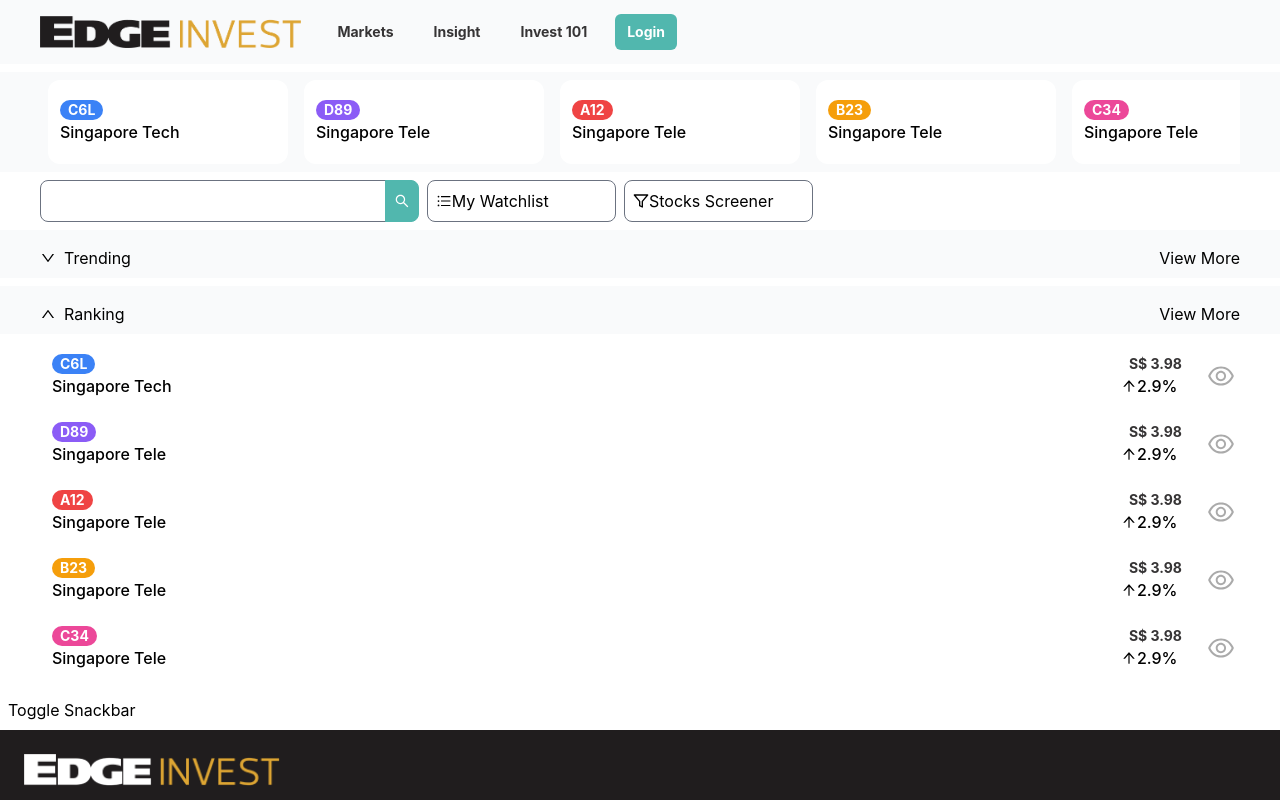
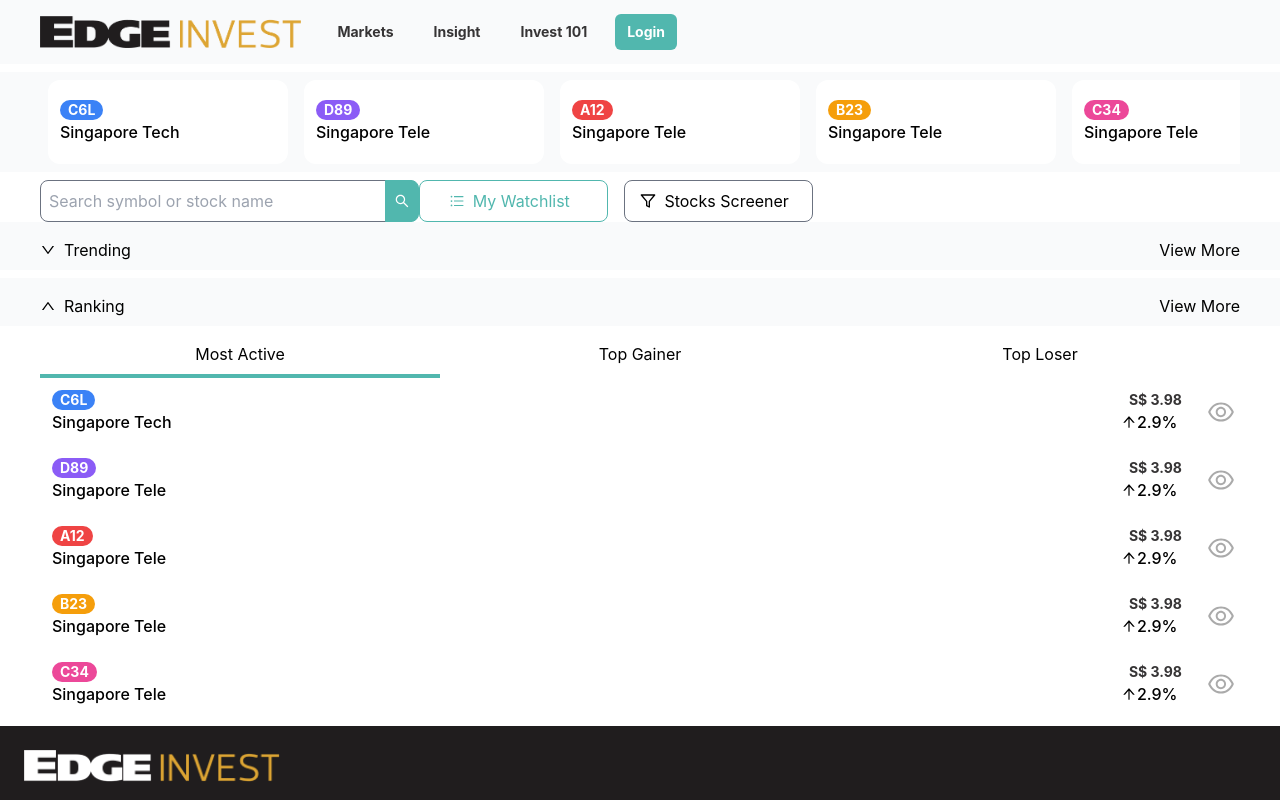
Before and after one commit to hilalarsa/testing-repo, a Next.js app: page / in a window 1280 px wide. Both pictures are taken after a click on the button "Ranking". Shown: the top 800 px of the page. Built offline with nearby package versions, Linux system fonts and the light colour scheme.

Commit message:
Add Ranking stock list, update and search input button styling

```diff
--- a/components/elements/Button/Button.js
+++ b/components/elements/Button/Button.js
@@ -15,7 +15,7 @@
     >
         <div className={`items-center ${textClassName}`}>
             {withIcon && iconLeft != "" && <div>{iconLeft}</div>}
-            <div>{text}</div>
+            <div className="px-2">{text}</div>
             {withIcon && iconRight != "" && <div>{iconRight}</div>}
         </div>
         {children}
@@ -30,8 +30,8 @@
   handleChange: PropTypes.func,
   handleClick: PropTypes.func,
   icon: PropTypes.string,
-  iconLeft: PropTypes.string, // icon for button on left side
-  iconRight: PropTypes.string, // icon for button on left side
+  iconLeft: PropTypes.elementType, // icon for button on left side
+  iconRight: PropTypes.elementType, // icon for button on left side
   initialValue: PropTypes.string, // button click initial value
   text: PropTypes.string, // text inside button
   textClassName: PropTypes.string,
--- a/components/elements/Input/SearchInput.js
+++ b/components/elements/Input/SearchInput.js
@@ -1,4 +1,4 @@
-const SearchInput = ({ handleClick, handleChange, inputClassname = "", inputName = "", text = "", initialValue = "", disabled = false, icon = ""}) => (
+const SearchInput = ({ handleClick, handleChange, inputClassname = "", inputName = "", placeholder = "", initialValue = "", disabled = false, icon = ""}) => (
     <>
     <input
         onClick={e => {
@@ -10,6 +10,7 @@
         name={inputName}
         disabled={disabled}
         value={initialValue}
+        placeholder={placeholder}
         className={"flex-grow border border-gray-500 rounded-lg p-2 " + inputClassname}
         type="text"
     />
--- a/components/elements/Snackbar/Snackbar.js
+++ b/components/elements/Snackbar/Snackbar.js
@@ -27,13 +27,15 @@
             .down{
                 top: -300px;
             }
+            .info{
+                color: #49A456;
+                background-color: #EEF8EF;
+            }
             .snackbar {
                 position: fixed;
                 z-index: 9999;
                 min-width: 250px;
                 font-weight: 500;
-                background-color: #EEF8EF;
-                color: #49A456;
                 text-align: left;
                 border-radius: 8px;
                 padding: 12px;
--- /dev/null
+++ b/components/modules/StockList/RankingStockList.js
@@ -0,0 +1,35 @@
+import React, { useState, useEffect, useRef } from "react";
+
+import ListStockLabel from "../StockLabel/ListStockLabel"
+
+const RankingStockList = ({ stockList }) => {
+
+    const Tab = ["Most Active", "Top Gainer", "Top Loser"]
+    const [currentTabIndex, setCurrentTabIndex] = useState(0)
+    return (
+        <>
+            <div className="flex flex-grow w-full">
+            {Tab.map((item,key) => {
+                return(
+                    <div onClick={()=>setCurrentTabIndex(key)} className={`flex justify-center w-1/3 cursor-pointer px-1 py-2 ${key == currentTabIndex ? "border-b-4 border-turqoise" : ""}`}>{item}</div>
+                )
+            })}
+            </div>
+            <div className="flex flex-col w-full">
+                {stockList.map((item, index) =>
+                    <div key={index} className="flex justify-between items-center cursor-pointer ">
+                        <ListStockLabel
+                            key={index}
+                            handleAddWishlist={console.log("Add to wishlist")}
+                            withIcon iconText={item.id}
+                            iconBgColor={item.color}
+                            text={item.name}
+                        />
+                    </div>
+                )}
+            </div>
+        </>
+    )
+}
+
+export default RankingStockList
--- a/components/modules/StockList/TrendingStockList.js
+++ b/components/modules/StockList/TrendingStockList.js
@@ -1,7 +1,6 @@
 import React, { useState, useEffect, useRef } from "react";
 
 import ListStockLabel from "../StockLabel/ListStockLabel"
-import { AiOutlinePlus } from 'react-icons/ai'
 
 const TrendingStockList = ({ stockList }) => {
 
--- a/pages/index.js
+++ b/pages/index.js
@@ -15,6 +15,7 @@
 import ChartCompare from "../components/modules/ChartCompare/ChartCompare"
 import ScrollStockList from "../components/modules/StockList/ScrollStockList"
 import TrendingStockList from "../components/modules/StockList/TrendingStockList"
+import RankingStockList from "../components/modules/StockList/RankingStockList.js"
 
 import dataLine from "./api/data/line"
 import dataCandle from "./api/data/candle"
@@ -118,26 +119,28 @@
           <div className="w-full md:w-2/3"> {/* left section desktop */}
             <div className="flex flex-col space-y-2 max-w-full">
 
-              <div className="flex justify-between md:justify-start space-x-2">
+              <div className="flex justify-between md:justify-start">
                 <div className="hidden md:flex md:flex-grow w-full md:w-1/2"> {/**  hidden on mobile */}
                   <SearchInput
                     text={"Stocks Screener"}
+                    placeholder={"Search symbol or stock name"}
                     icon={<AiOutlineSearch color="white" />}
                   />
                 </div>
-                <div className="flex-grow w-full md:w-1/4">
+                <div className="w-full md:w-1/4">
                   <Button
-                    buttonClassName={"w-full border border-gray-500"}
-                    textClassName="flex justify-start"
+                    buttonClassName={"w-full border border-turqoise-110"}
+                    textClassName="flex flex-grow justify-center text-turqoise-110"
                     text={"My Watchlist"}
                     withIcon
                     iconLeft={<AiOutlineUnorderedList />}>
                   </Button>
                 </div>
-                <div className="flex-grow w-full md:w-1/4">
+                <div className="mx-2"></div>
+                <div className="w-full md:w-1/4">
                   <Button
                     buttonClassName={"w-full border border-gray-500"}
-                    textClassName="flex justify-start"
+                    textClassName="flex flex-grow justify-center"
                     text={"Stocks Screener"}
                     withIcon
                     iconLeft={<FiFilter />}
@@ -147,11 +150,9 @@
               <div className="flex md:hidden justify-start"> {/**  hidden on desktop */}
                 <SearchInput
                   text={"Stocks Screener"}
+                  placeholder={"Search symbol or stock name"}
                   icon={<AiOutlineSearch color="white" />}
                 />
-              </div>
-              <div className="flex">
-
               </div>
             </div>
 
@@ -174,7 +175,7 @@
       </Accordion>
 
       <Accordion headerText="Ranking">
-        <TrendingStockList
+        <RankingStockList
           stockList={seriesOptions}
         // setStockList={setStockList}
         />
@@ -198,7 +199,7 @@
 
       {/* <ChartVerticalBar data={[1, -2, 3, -4, 5, -6]} category={"A", "B", "C", "D", "E", "F"} /> temp removed */}
 
-      <Button
+      {/* <Button
         text={"Toggle Snackbar"}
         handleClick={handleClickSnackbar}
       />
@@ -207,7 +208,7 @@
           state={snackbarStatus}
           message={"Toggle Snackbar"}
         />
-      </div>
+      </div> */}
       <div className="container mx-auto bg-black-100">
         <Footer />
       </div>
```
